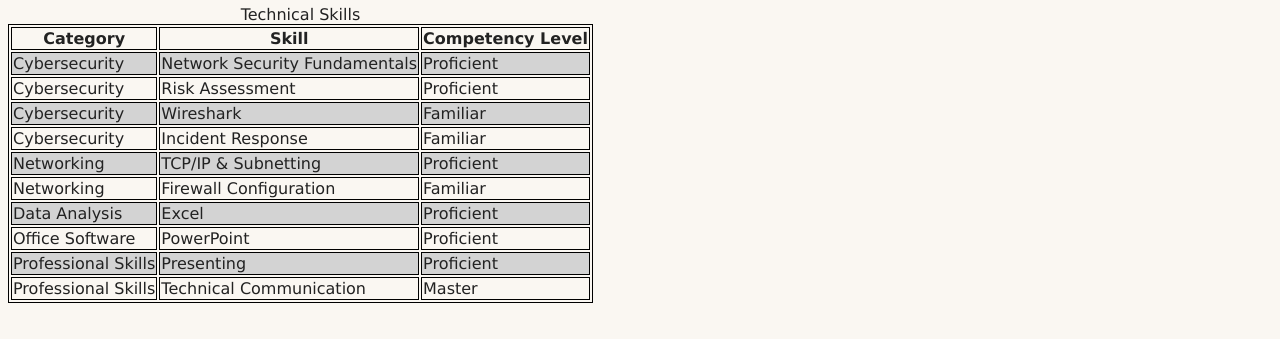
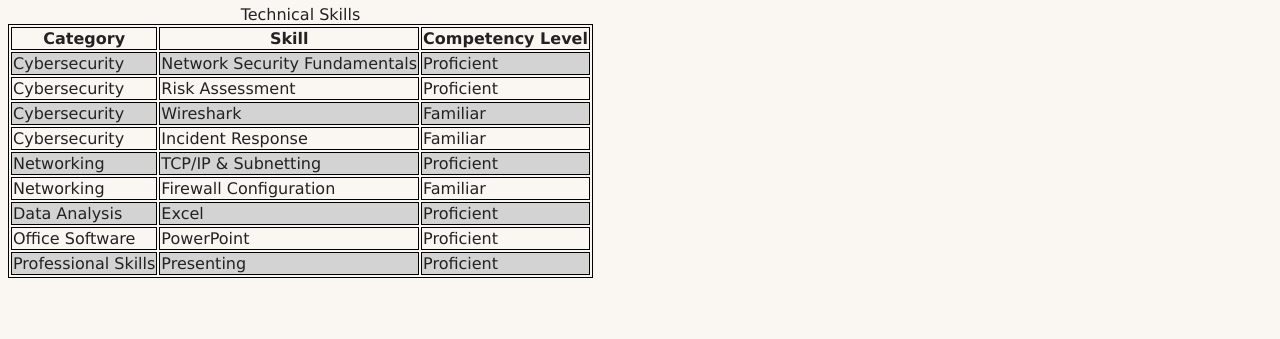
Before and after one commit to ekrobinson/ist263, a plain HTML site: page lab09/skills.html in a window 1280 px wide. Shown: the part 145-484 px from the top of the page. Drawn offline with Linux system fonts and the light colour scheme.

Commit message:
Update skills.html

```diff
--- a/lab09/skills.html
+++ b/lab09/skills.html
@@ -67,11 +67,6 @@
         <td>Presenting</td>
         <td>Proficient</td>
     </tr>
-    <tr>
-        <td>Professional Skills</td>
-        <td>Technical Communication</td>
-        <td>Master</td>
-    </tr>
 </table>
 
     </body>
```
